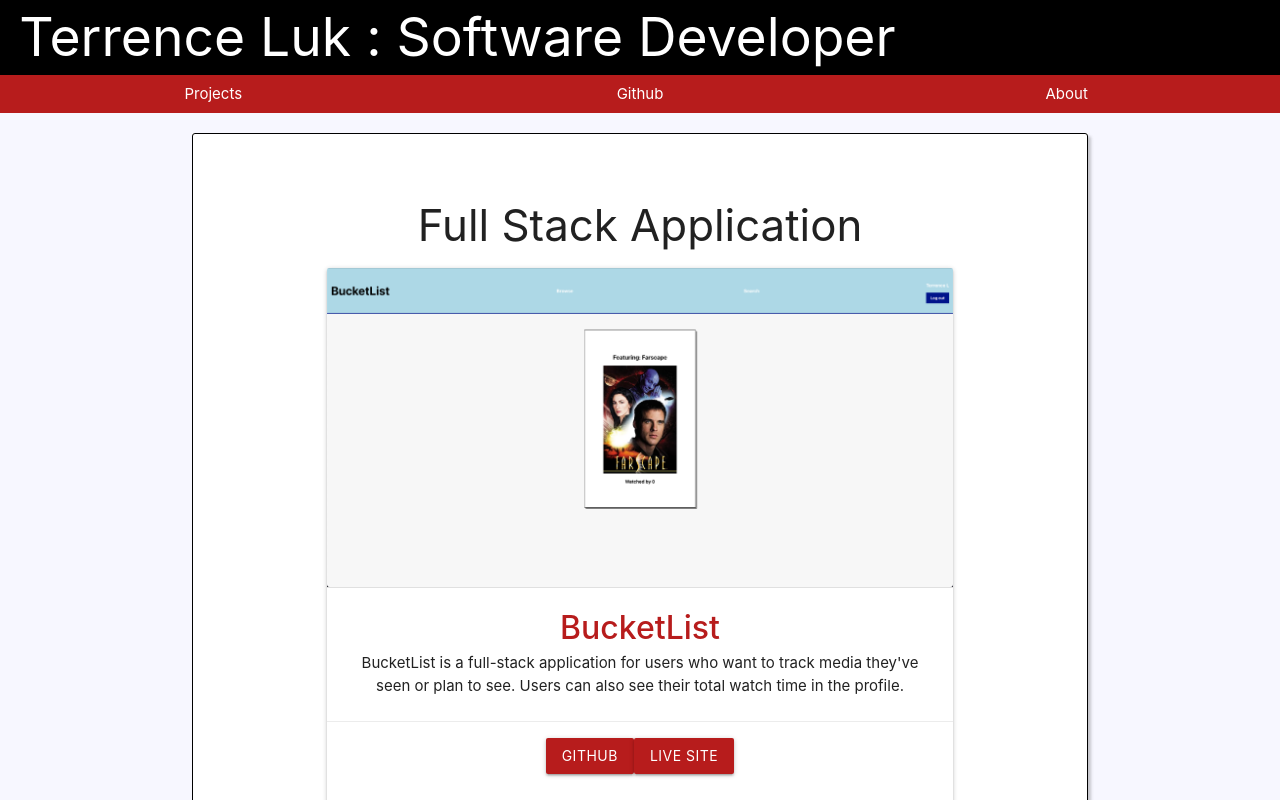
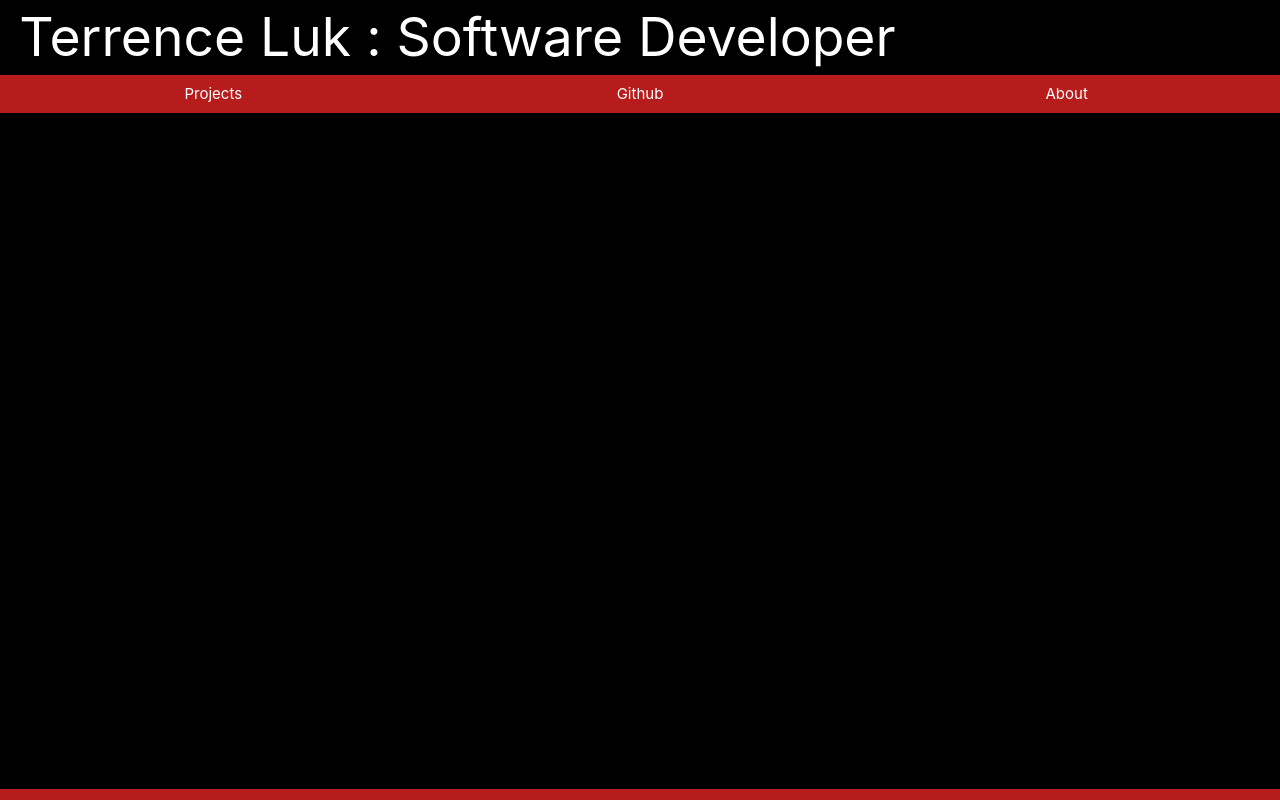
Before and after one commit to redsn/portfolioV1, a React (Create React App) app: page / in a window 1280 px wide. Shown: the top 800 px of the page. Built offline with nearby package versions, Linux system fonts and the light colour scheme.

Commit message:
wip: some minor updates to styling

```diff
--- a/src/App.css
+++ b/src/App.css
@@ -96,10 +96,11 @@ footer{
 
 .main-container{
   padding: 3vh 0;
-  border: 1px solid black;
+  /* border: 1px solid var(--main-clr-3); */
   border-radius: 3px;
-  box-shadow: 3px 3px 3px rgb(84, 84, 84, 0.3);
-  margin-bottom: 1vh;
+  /* box-shadow: 3px 3px 3px rgb(84, 84, 84, 0.3); */
+  box-shadow: 7px 7px var(--main-clr-1);
+  margin-bottom: 2vh;
 }
 
 .stretch{
@@ -122,6 +123,14 @@ footer{
   font-weight: 600 !important;
 }
 
+.main-container .section .card{
+  border: 1px solid #b71b1b;
+  box-shadow: 6px 6px 3px rgb(0, 0, 0, 0.4);
+}
+
+.page-footer{
+  font-weight: 800 !important;
+}
 /* potential footer stickey */
 /* .body-content {
   display: flex;
--- a/src/components/Main.js
+++ b/src/components/Main.js
@@ -9,7 +9,7 @@ import {Routes, Route} from 'react-router-dom';
 // Imported Pages
 //==
 
-// import Home from '../pages/Home';
+import Home from '../pages/Home';
 import About from '../pages/About';
 import Projects from '../pages/Projects';
 
@@ -20,13 +20,13 @@ import Projects from '../pages/Projects';
 const Main = () => {
     return(
         <>
-        <div className="container white">
+        <div className="container">
 
         <Routes>
 
             <Route
                 path='/'
-                element={<Projects />}
+                element={<Home />}
                 />
 
             <Route
@@ -39,6 +39,11 @@ const Main = () => {
                 element={<Projects />}
                 />
 
+            <Route
+                path='*'
+                element={<Home />}
+                />
+
         </Routes>
         </div>
         </>
--- a/src/index.css
+++ b/src/index.css
@@ -11,7 +11,7 @@ body {
     sans-serif;
   -webkit-font-smoothing: antialiased;
   -moz-osx-font-smoothing: grayscale;
-  background-color: #F7F7FF;
+  background-color: black;
 }
 
 code {
--- a/src/pages/About.js
+++ b/src/pages/About.js
@@ -26,7 +26,7 @@ const About = () => {
             <title>Luk | About</title>
         </Helmet>
         <StyledAbout>
-        <div className="main-container valign-wrapper center-align stretch">
+        <div className="main-container white valign-wrapper center-align stretch">
                 <div className="container">
                     <h1>Hey there, it's Terrence</h1>
                     <p> I've worked in the Pharmacy world for over 10 years as a Certified Pharmacy Technician and decided that it was time to expand my horizons.
--- a/src/pages/Home.js
+++ b/src/pages/Home.js
@@ -1,3 +1,27 @@
+//===
+// Imports
+//===
+
+import styled from 'styled-components';
+
+//===
+// Styled
+//===
+
+const StyledHome = styled.div`
+ .main-container{
+    background-color: black !important;
+    border: none !important;
+    box-shadow: none !important;
+ }
+ .container{
+    background-color: black !important;
+ }
+ .white{
+    background-color: black !important;
+ }
+`
+
 //===
 // Component
 //===
@@ -5,9 +29,13 @@
 const Home = () => {
     return(
         <>
-        <div className="main-container  valign-wrapper center-align stretch">
+        <StyledHome>
+        <div className="main-container valign-wrapper center-align stretch">
+            <div className="container">
 
+            </div>
         </div>
+        </StyledHome>
         </>
     )
 }
--- a/src/pages/Projects.js
+++ b/src/pages/Projects.js
@@ -36,7 +36,7 @@ const Projects = () => {
             <title>Luk | Projects</title>
         </Helmet>
         <StyledProjects>
-        <div className="main-container">
+        <div className="main-container white">
 
 
 
```
